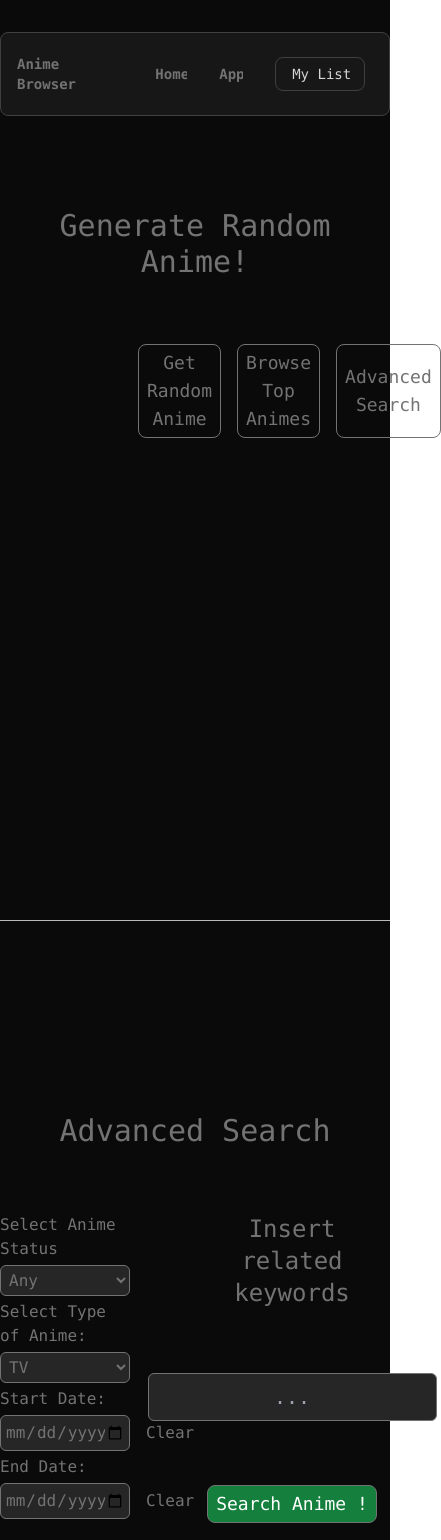
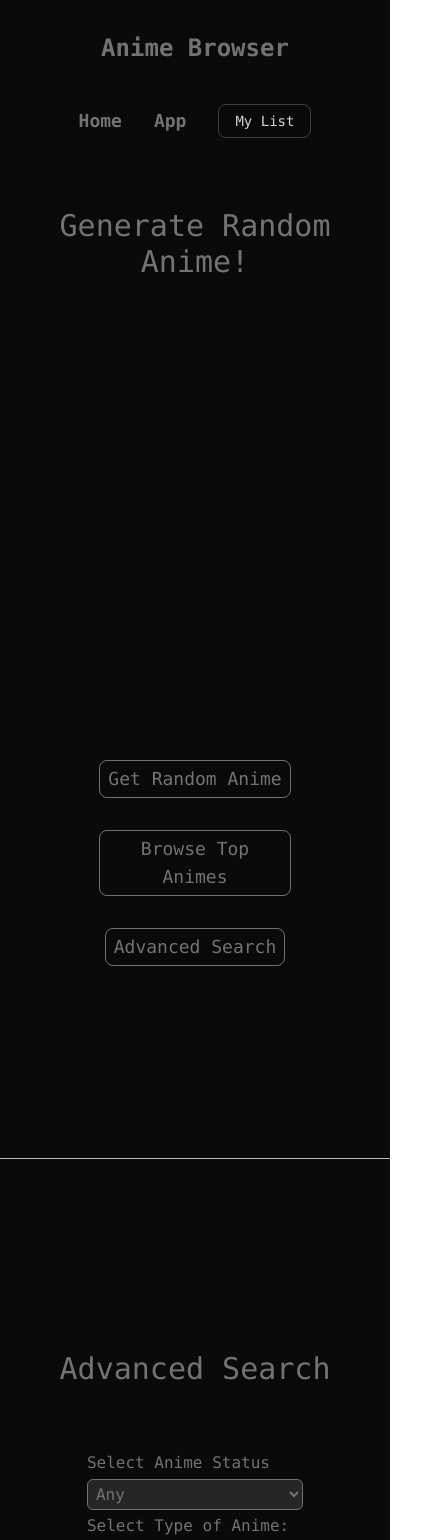
Before and after one commit to Subhavich/anime-search-api, a React (Vite) app in the folder mal-queries/: page / in a window 390 px wide. Shown: the top 1540 px of the page, 441 px wide, since content can reach past the window. Built offline with nearby package versions, Linux system fonts and the light colour scheme; no server answers.

Commit message:
style homepage - root (mobile)

```diff
--- a/mal-queries/src/components/AnimeCard.tsx
+++ b/mal-queries/src/components/AnimeCard.tsx
@@ -79,7 +79,7 @@ const TiltCard: FC<{ cartoon: CartoonType }> = ({ cartoon }) => {
         transformStyle: "preserve-3d",
         transform,
       }}
-      className="relative h-96 w-72 rounded-xl bg-neutral-800"
+      className="relative h-96 w-72 rounded-xl bg-neutral-800 "
     >
       <div
         style={{
--- a/mal-queries/src/components/Search.tsx
+++ b/mal-queries/src/components/Search.tsx
@@ -89,7 +89,7 @@ const SearchBar = () => {
   return (
     <div className="text-md my-8 ">
       <div className="max-w-5xl mx-auto grid grid-cols-12 mb-12">
-        <div className="col-span-4">
+        <div className="col-span-12 mx-auto max-w-80 sm:max-w-full sm:col-span-4">
           <div className="flex flex-col">
             <label htmlFor="status">Select Anime Status</label>
             <select
@@ -176,14 +176,17 @@ const SearchBar = () => {
           <div className="flex flex-col"></div>
         </div>
 
-        <div className="col-span-8 pl-16 flex flex-col justify-between items-center">
-          <label htmlFor="search" className="w-full text-center text-2xl">
+        <div className="col-span-12 mt-8 mx-auto max-w-80 space-y-8 sm:max-w-full sm:col-span-8 sm:pl-16 flex flex-col justify-between items-center">
+          <label
+            htmlFor="search"
+            className="w-full text-center text-base sm:text-2xl"
+          >
             Insert related keywords
           </label>
           <input
             id="search"
             ref={stringRef}
-            className="bg-neutral-800 text-center px-4 m-1 text-xl border border-neutral-500 rounded-md min-h-12"
+            className="bg-neutral-800 text-center px-1 sm:px-4 m-1 sm:text-xl border border-neutral-500 rounded-md min-h-12"
             placeholder="..."
           />
 
--- a/mal-queries/src/pages/Home.tsx
+++ b/mal-queries/src/pages/Home.tsx
@@ -53,7 +53,7 @@ const HomePage = () => {
         <p className="text-center text-3xl my-16">Generate Random Anime!</p>
         {/* Main Card */}
         <div className="grid grid-cols-12 mb-8 ">
-          <div className="grid col-span-4 h-96">
+          <div className="grid col-span-12 sm:col-span-4 h-96 mx-auto">
             {isFetching && (
               <p className="w-72 h-94 my-auto text-center text-2xl font-semibold text-neutral-500 animate-bounce">
                 Loading ...
@@ -61,38 +61,38 @@ const HomePage = () => {
             )}
             {!isFetching && randomAnime && <AnimeCard cartoon={randomAnime} />}
           </div>
-          <div className="flex flex-col col-span-8 justify-between px-2 ">
+          <div className="flex flex-col col-span-12 space-y-6 sm:col-span-8 justify-between px-2 ">
             {isFetching && (
               <>
-                <p className="w-1/2 rounded-md min-h-6 animate-pulse bg-neutral-800"></p>
-                <p className="w-3/4 rounded-md min-h-6 animate-pulse bg-neutral-800"></p>
-                <p className="w-3/4 rounded-md min-h-40 animate-pulse bg-neutral-800"></p>
+                <p className="w-1/2 rounded-md min-h-6 animate-pulse bg-neutral-800 mx-auto sm:mx-0"></p>
+                <p className="w-3/4 rounded-md min-h-6 animate-pulse bg-neutral-800 mx-auto sm:mx-0 "></p>
+                <p className="w-3/4 rounded-md min-h-40 animate-pulse bg-neutral-800 mx-auto sm:mx-0"></p>
               </>
             )}
 
             {randomAnime && !isFetching && (
               <div className="flex flex-col justify-start space-y-6">
-                <p className="text-2xl font-sans font-semibold">
+                <p className="mt-4 text-2xl font-sans font-semibold text-center sm:text-left">
                   {randomAnime.title}
                 </p>
                 <TagSection cartoon={randomAnime} />
-                <p className="line-clamp-4 leading-loose">
+                <p className=" px-2 line-clamp-4 leading-loose text-center text-sm sm:text-base sm:text-left">
                   {randomAnime.synopsis}
                 </p>
               </div>
             )}
             {/* Button Group */}
-            <div className="flex space-x-4">
+            <div className="flex flex-col items-center pt-8 sm:pt-0 space-y-8 sm:space-y-0 sm:flex-row sm:space-x-4 sm:text-xl">
               <button
-                className="px-2 py-1 hover:bg-white transition-colors max-w-48 border border-neutral-500 text-lg rounded-lg text-neutral-500"
+                className="text-base  px-2 py-1 hover:bg-white transition-colors max-w-48 border border-neutral-500 text-lg rounded-lg text-neutral-500"
                 onClick={fetchRandom}
               >
                 Get Random Anime
               </button>
-              <button className="px-2 py-1 hover:bg-white transition-colors max-w-48 border border-neutral-500 text-lg rounded-lg text-neutral-500">
+              <button className="text-base  px-2 py-1 hover:bg-white transition-colors max-w-48 border border-neutral-500 text-lg rounded-lg text-neutral-500">
                 <Link to={"/app"}>Browse Top Animes</Link>
               </button>
-              <button className="px-2 py-1 hover:bg-white transition-colors max-w-48 border border-neutral-500 text-lg rounded-lg text-neutral-500">
+              <button className="text-base  px-2 py-1 hover:bg-white transition-colors max-w-48 border border-neutral-500 text-lg rounded-lg text-neutral-500">
                 <a href="#search">Advanced Search</a>
               </button>
             </div>
@@ -117,7 +117,7 @@ export default HomePage;
 
 export const TagSection: FC<{ cartoon: CartoonType }> = ({ cartoon }) => {
   return (
-    <div className="flex space-x-2 ">
+    <div className="flex space-x-2  text-xs sm:text-base justify-center sm:justify-start">
       <p>{cartoon.aired.string}</p>
       <p>{" | "}</p>
       <p>{cartoon.status}</p>
--- a/mal-queries/src/pages/Root.tsx
+++ b/mal-queries/src/pages/Root.tsx
@@ -20,7 +20,8 @@ export default RootLayout;
 
 const Navbar = () => {
   return (
-    <nav className="max-w-5xl z-50 fixed left-[50%] top-8 flex justify-center w-full -translate-x-[50%] items-center gap-6 rounded-lg border-[1px] border-neutral-700 bg-neutral-900 p-4 text-sm text-neutral-500">
+    <>
+      <nav className=" max-w-5xl z-50 fixed left-[50%] top-8 sm:flex hidden justify-center w-full -translate-x-[50%] items-center gap-6 rounded-lg border-[1px] border-neutral-700 bg-neutral-900 p-4 text-sm text-neutral-500">
         <p>
           <NavLink to="/">Anime Browser</NavLink>
         </p>
@@ -30,6 +31,18 @@ const Navbar = () => {
           <MyListButton route="mylist" />
         </div>
       </nav>
+      {/* nav-smalls */}
+      <nav className="sm:hidden space-y-8">
+        <p className="text-center text-2xl mt-4">
+          <NavLink to="/">Anime Browser</NavLink>
+        </p>
+        <div className="  py-2 px-2 flex items-center overflow-hidden grow justify-center space-x-8">
+          <Navigation route="">Home</Navigation>
+          <Navigation route="app">App</Navigation>
+          <MyListButton route="mylist" />
+        </div>
+      </nav>
+    </>
   );
 };
 
@@ -69,6 +82,7 @@ const MyListButton: FC<{ route: string }> = ({ route }) => {
           relative z-0 flex items-center gap-2 overflow-hidden whitespace-nowrap rounded-lg border-[1px]
           border-neutral-700 px-4 py-1.5 font-medium
          text-neutral-300 transition-all duration-300
+         text-sm
 
           before:absolute before:inset-0
           before:-z-10 before:translate-y-[200%]
```
Lines whose indentation alone changed are shown as unchanged.
